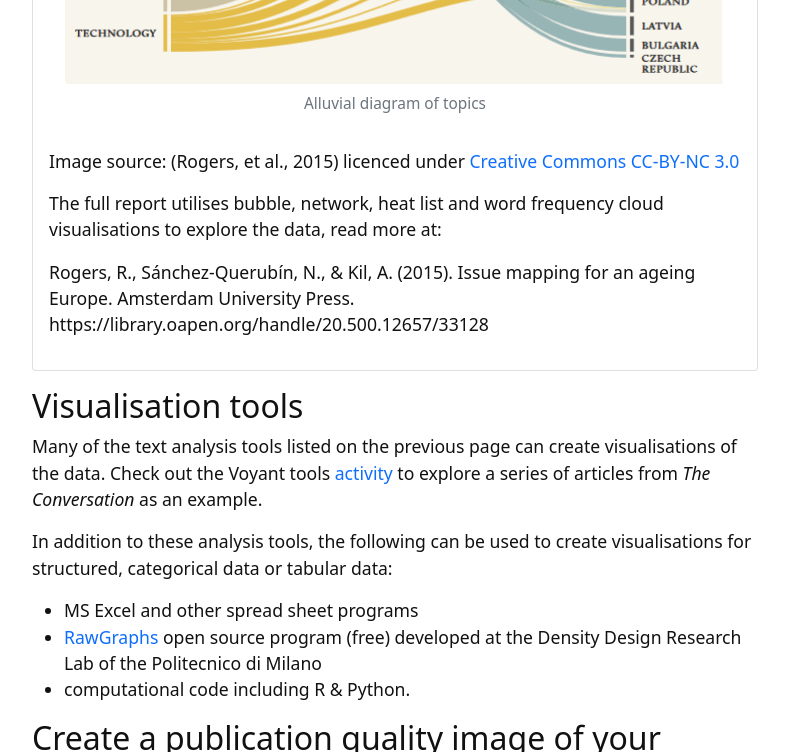
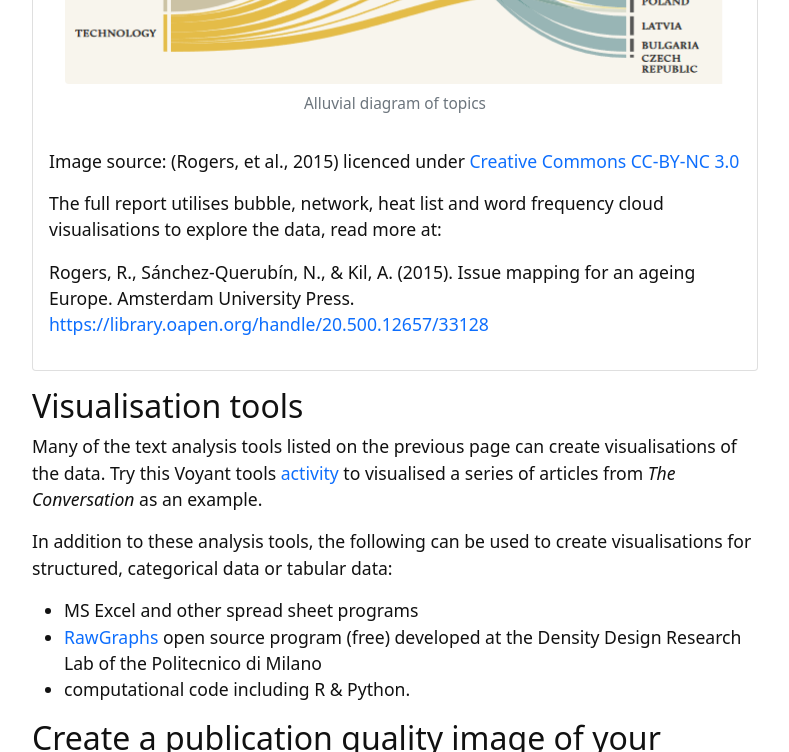
Before and after one commit to GULibrarySandbox/intro-text-mining-analysis-2022, a Jekyll site: the page built from content/8-visualising_data.md, in a window 1280 px wide and 900 px high, scrolled down 10059 px, cut to the strip 0-752 px from the top of the window. Shown: the whole strip, without its empty margins (245-1034 px from the left). Built offline with Jekyll 4.4.1, drawn with Linux system fonts in a browser that asks for light colours.

Commit message:
Update 8-visualising_data.md

```diff
--- a/content/8-visualising_data.md
+++ b/content/8-visualising_data.md
@@ -128,14 +128,14 @@ Image source: (Rogers, et al., 2015) licenced under [Creative Commons CC-BY-NC 3
 
 The full report utilises bubble, network, heat list and word frequency cloud visualisations to explore the data, read more at:
 
-Rogers, R., Sánchez-Querubín, N., & Kil, A. (2015). Issue mapping for an ageing Europe. Amsterdam University Press. https://library.oapen.org/handle/20.500.12657/33128
+Rogers, R., Sánchez-Querubín, N., & Kil, A. (2015). Issue mapping for an ageing Europe. Amsterdam University Press. [https://library.oapen.org/handle/20.500.12657/33128](https://library.oapen.org/handle/20.500.12657/33128)
 
 {% endcapture %} {% include card.html header="Relationships between topics - Alluvial diagram" text=text %}
 
 
 ## Visualisation tools
 
-Many of the text analysis tools listed on the previous page can create visualisations of the data. Check out the Voyant tools [activity](https://griffithunilibrary.github.io/data-vis-basics/content/5-voyant.html) to explore a series of articles from *The Conversation* as an example.
+Many of the text analysis tools listed on the previous page can create visualisations of the data. Try this Voyant tools [activity](https://griffithunilibrary.github.io/data-vis-basics/content/5-voyant.html) to visualised a series of articles from *The Conversation* as an example.
 
 In addition to these analysis tools, the following can be used to create visualisations for structured, categorical data or tabular data:
 - MS Excel and other spread sheet programs
```
